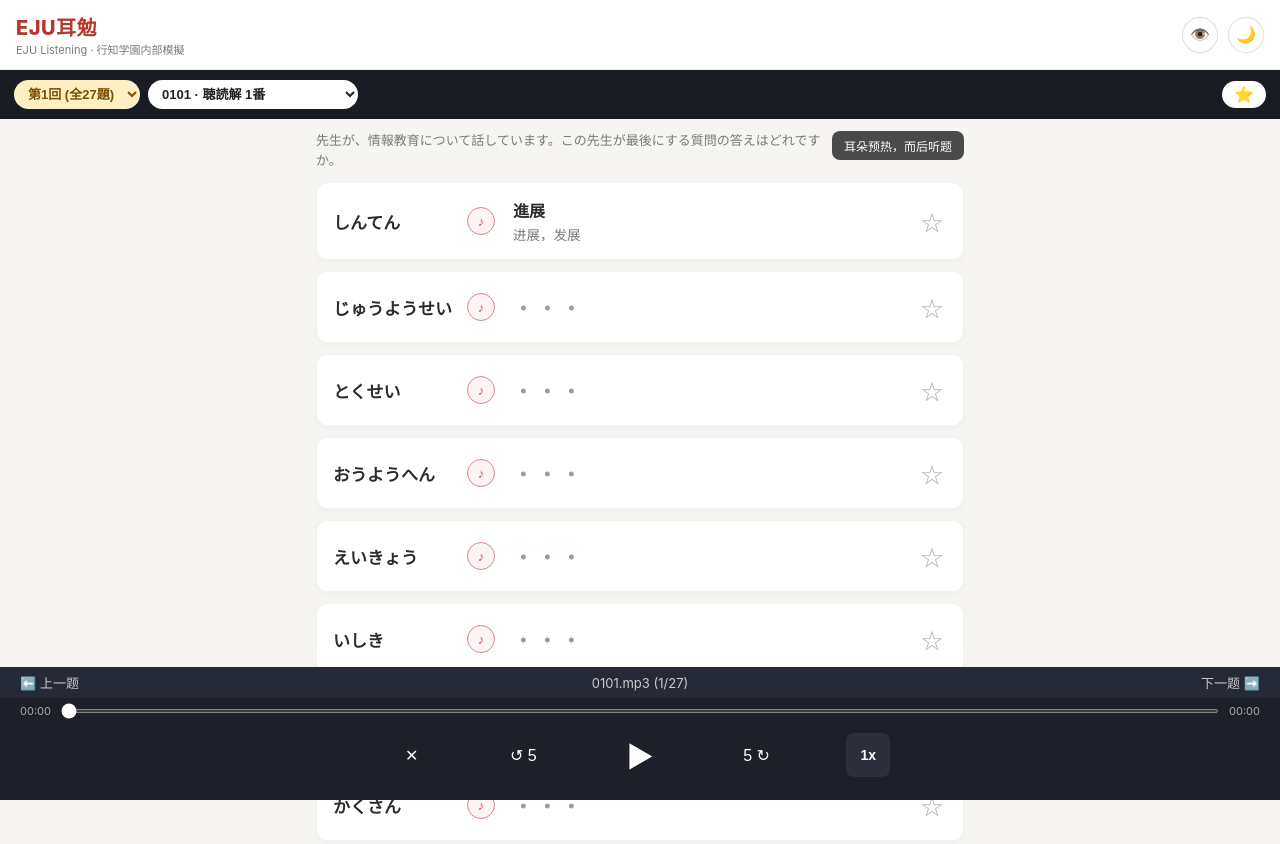
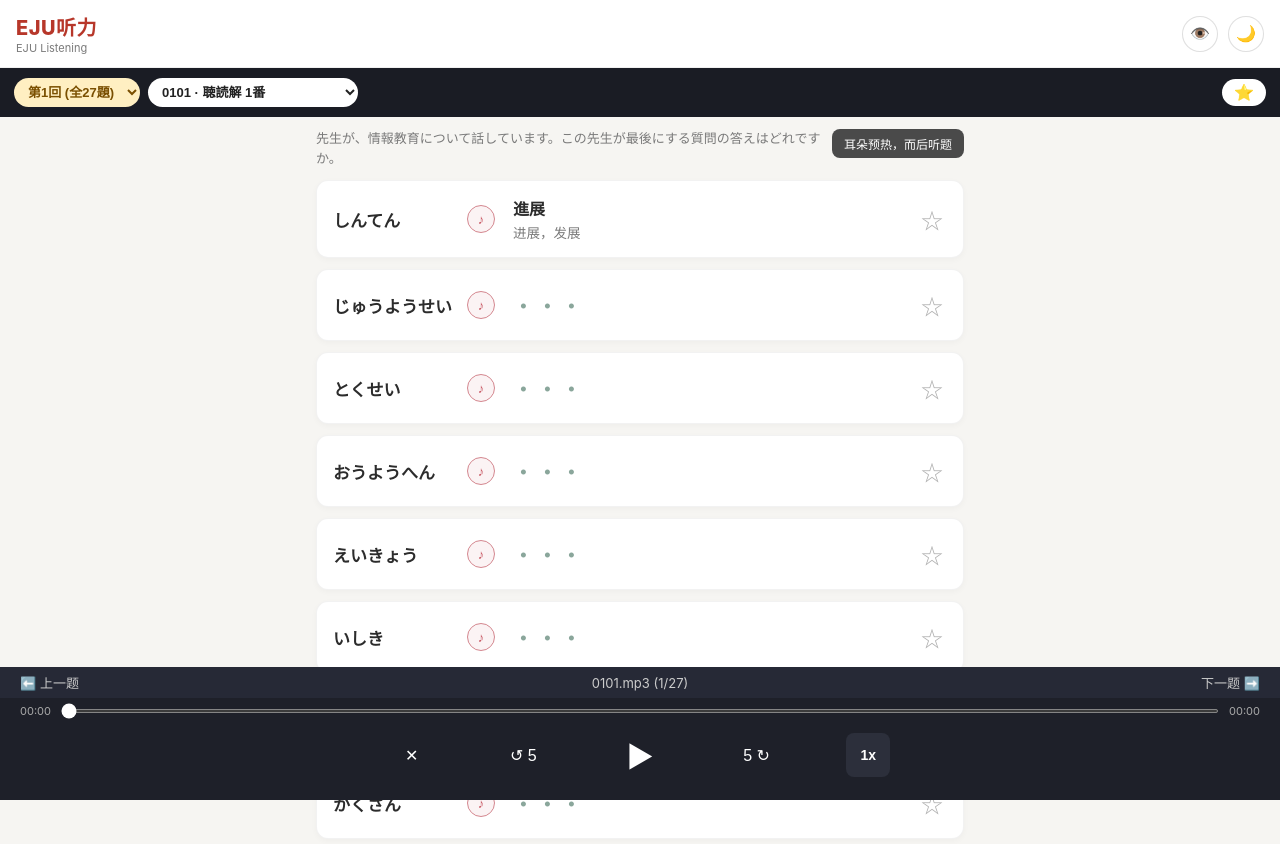
Before and after one commit to Arasawa-san/EJU-, a plain HTML site: page index.html in a window 1280 px wide. Shown: the top 844 px of the page. Drawn offline with Linux system fonts and the light colour scheme.

Commit message:
Update index.html

```diff
--- a/index.html
+++ b/index.html
@@ -3,7 +3,7 @@
 <head>
   <meta charset="UTF-8">
   <meta name="viewport" content="width=device-width, initial-scale=1.0, maximum-scale=1.0, user-scalable=no">
-  <title>EJU耳勉 - 行知学園内部模擬 (第1回・第2回)</title>
+  <title>EJU听力 (第1回・第2回)</title>
   <style>
     :root {
       --bg-color: #f6f5f2;
@@ -192,8 +192,8 @@
 
   <header>
     <div class="brand">
-      <div class="brand-title">EJU耳勉</div>
-      <div class="brand-sub">EJU Listening · 行知学園内部模擬</div>
+      <div class="brand-title">EJU听力</div>
+      <div class="brand-sub">EJU Listening </div>
     </div>
     <div class="header-controls">
       <button class="icon-btn" id="toggleAllMeaningBtn" title="全部显示/隐藏释义">👁️</button>
```
